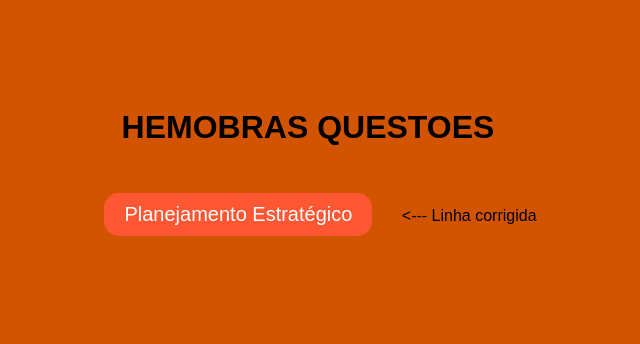
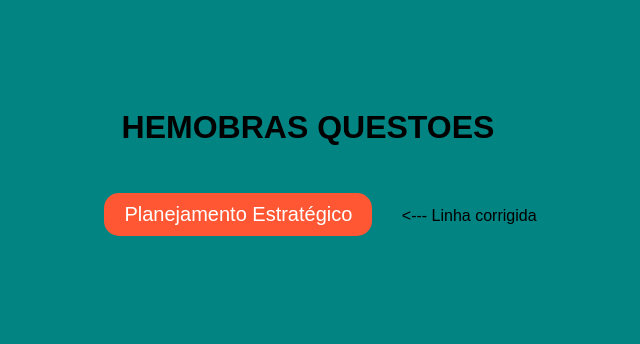
Before and after one commit to guigesaifarm/HemobrasPlanejamento, a plain HTML site: page index.html in a window 1280 px wide. Shown: the whole page, without its empty margins (332-972 px from the left). Drawn offline with Linux system fonts and the light colour scheme.

Commit message:
Update index.html

```diff
--- a/index.html
+++ b/index.html
@@ -7,7 +7,7 @@
     <style>
         body {
             font-family: Arial, sans-serif;
-            background-color: #D35400;
+            background-color: #028482;
             text-align: center;
             padding: 80px;
         }
```
